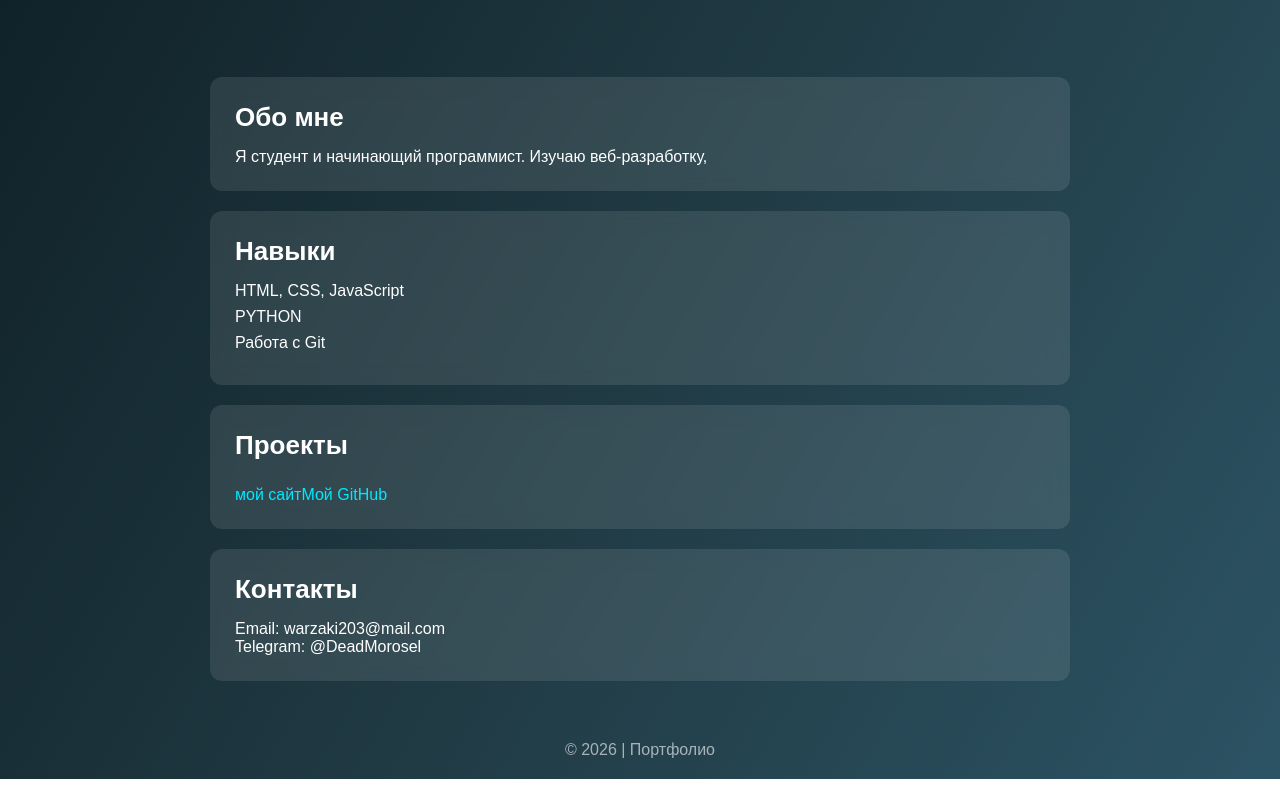
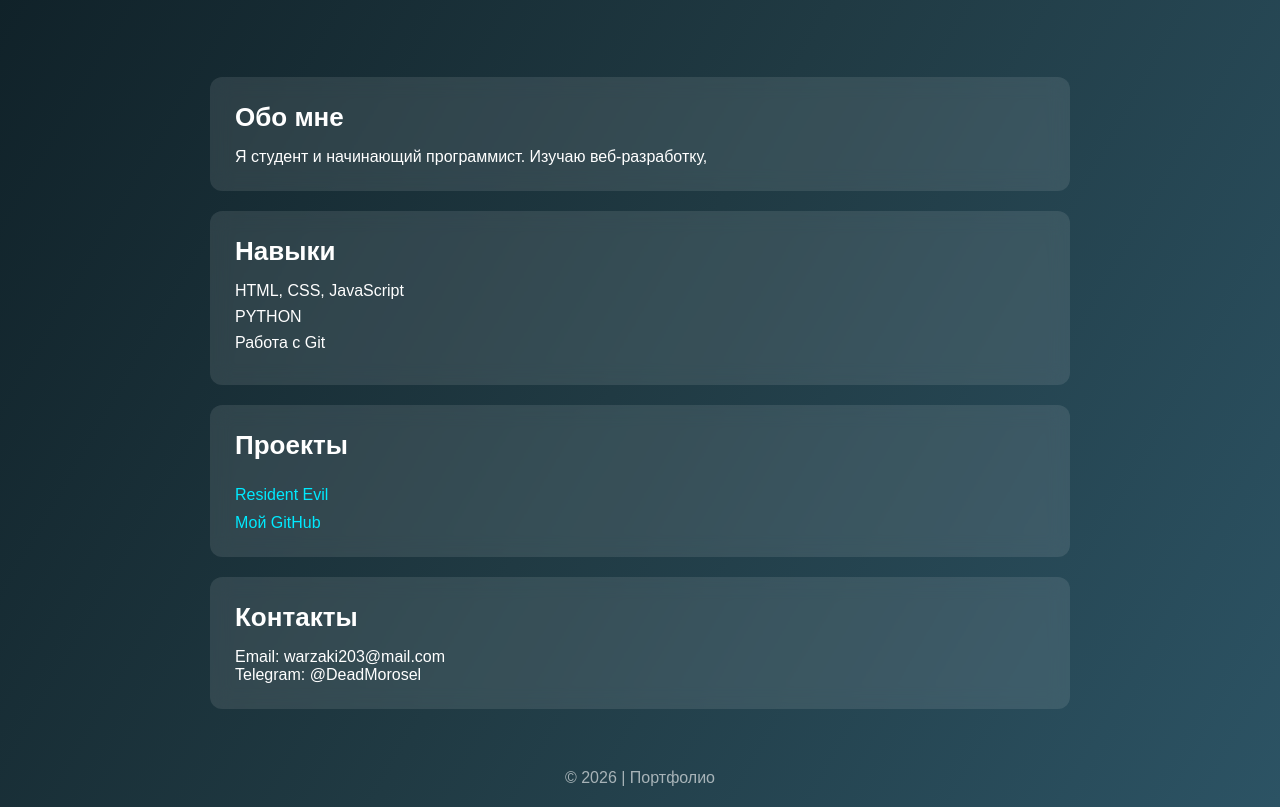
Before and after one commit to DeadMorosel/Temirkhan, a plain HTML site: page index.html in a window 1280 px wide. Shown: the part 116-923 px from the top of the page. Before the commit the page ends 895 px from the top, so only its background shows below. Drawn offline with Linux system fonts and the light colour scheme.

Commit message:
Update index.html

```diff
--- a/index.html
+++ b/index.html
@@ -108,9 +108,11 @@
     <div class="card projects">
         <h2> Проекты</h2>
         <p></p>
-        <p></p>
+        <p>
+            <a href = 2.html > Resident Evil</a>
+        </p>
 
-        <a href = "2.html"> мой сайт  <a>
+
         <a href="https://github.com/DeadMorosel" target="_blank">Мой GitHub</a>
 
 
```
